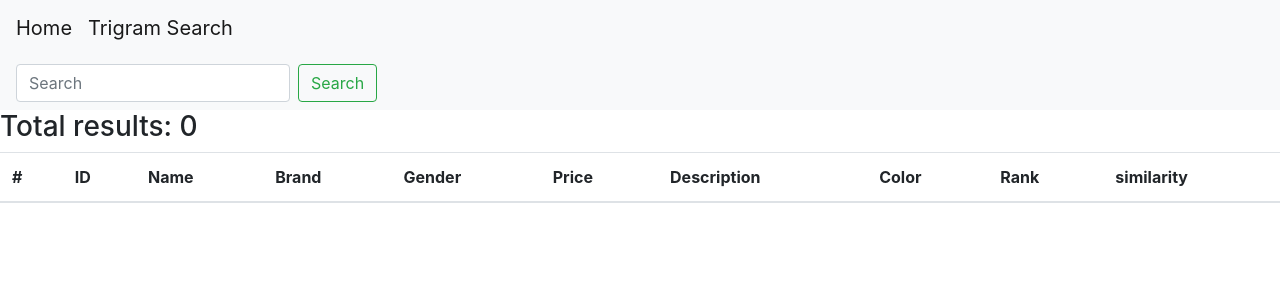
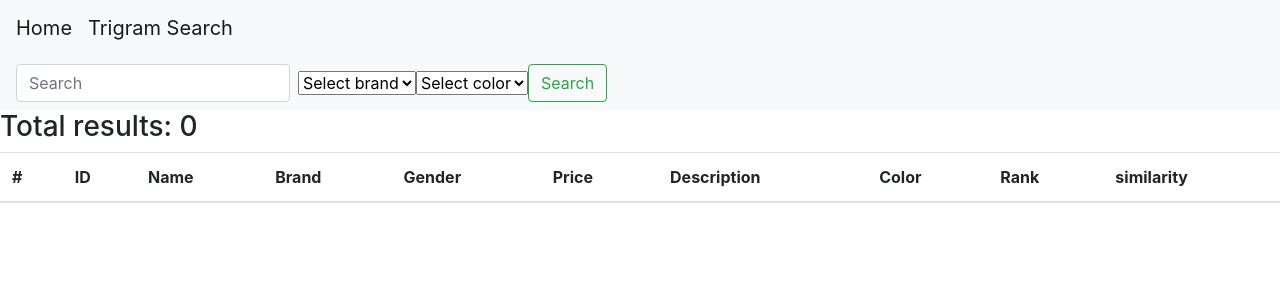
Before and after one commit to varunsahil10/search-engine, a Django app: template fulltextsearch/templates/trigram_search.html in a window 1280 px wide. Shown: the top 300 px of the page. Run offline with Django 5.2, Linux system fonts and the light colour scheme; the template is opened without the code that fills it, so the values that code supplies are empty.

Commit message:
Add color and brand for search

```diff
--- a/fulltextsearch/templates/trigram_search.html
+++ b/fulltextsearch/templates/trigram_search.html
@@ -5,6 +5,18 @@
 <nav class="navbar navbar-light bg-light">
   <form class="form-inline" method="get">
     <input name="q" class="form-control mr-sm-2" type="search" placeholder="Search" aria-label="Search" value="{{q}}">
+    <select name="brand" id="brand">
+      <option value="">Select brand</option>
+      {% for brand in brands %}
+        <option value="{{brand.brand}}" {% if request.GET.brand == brand.brand %}selected{% endif %}>{{brand.brand}}</option>
+      {% endfor %}
+    </select>
+    <select name="color" id="color">
+      <option value="">Select color</option>
+      {% for color in colors %}
+        <option value="{{color.color}}" {% if request.GET.color == color.color %}selected{% endif %}>{{color.color}}</option>
+      {% endfor %}
+    </select>
     <button class="btn btn-outline-success my-2 my-sm-0" type="submit">Search</button>
   </form>
 </nav>
```
Also changed, not shown: fulltextsearch/views.py (+19 -1 lines).
